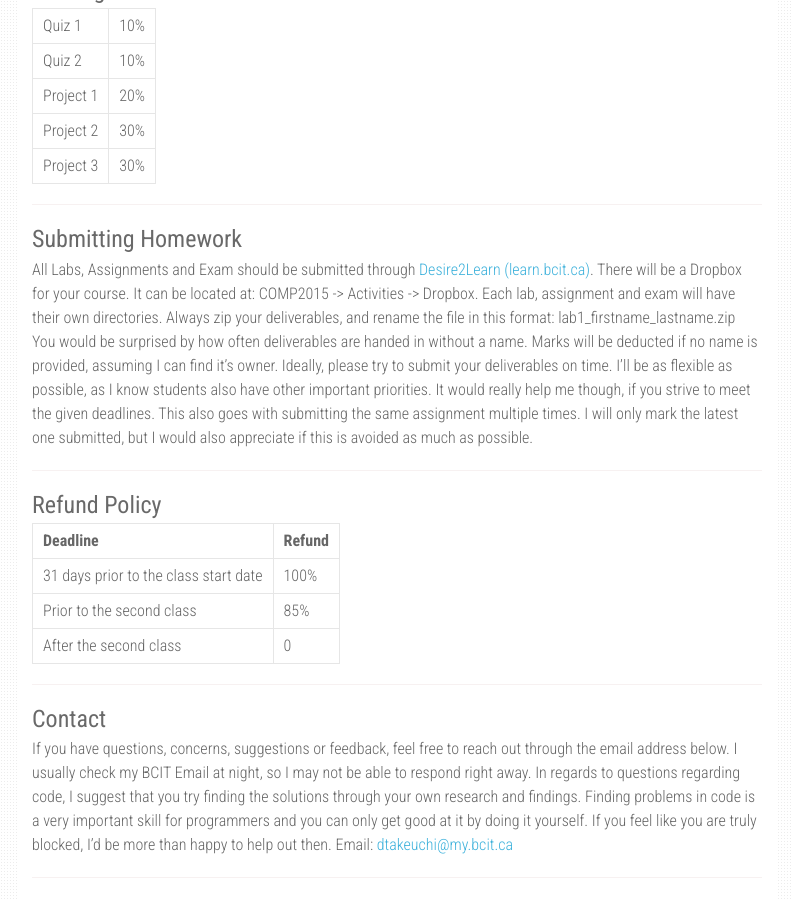
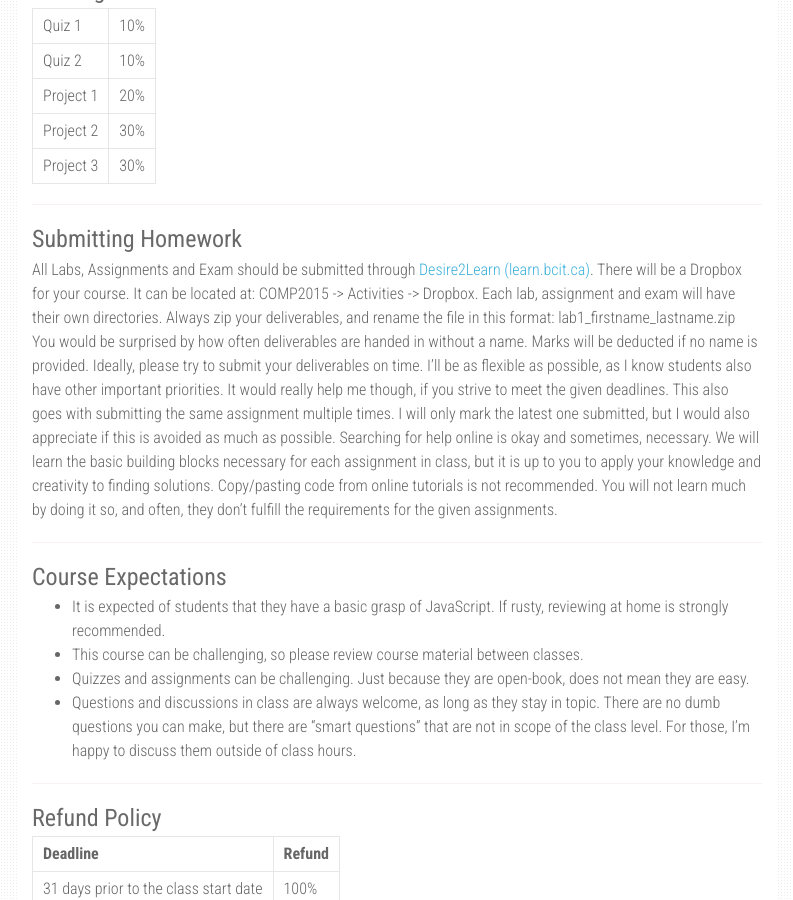
Before and after one commit to Julix91/COMP-2913, a Jekyll site: the page built from course_outline.md, in a window 1280 px wide and 900 px high, scrolled down 1829 px. Shown: the whole window, without its empty margins (338-1131 px from the left). Built offline with Jekyll 4.4.1, drawn with Linux system fonts in a browser that asks for light colours; nearby versions of some CDN libraries; our own code applies the rules of GitHub Pages for plain Markdown files; some of the changed text lies outside the part shown.

Commit message:
Update course content for new CRN

```diff
--- a/_config.yml
+++ b/_config.yml
@@ -25,8 +25,8 @@ urls:
       url: /course_outline
     - text: Helpful Resources
       url: /help
-    - text: Deliverables
-      url: /deliverables
+    # - text: Deliverables
+    #   url: /deliverables
     - text: About
       url: /about
     # - text: My Projects
--- a/course_outline.md
+++ b/course_outline.md
@@ -77,9 +77,19 @@ All marks related to labs, assignments, quizzes and tests will be available thro
 ### Submitting Homework
 All Labs, Assignments and Exam should be submitted through [Desire2Learn (learn.bcit.ca)](learn.bcit.ca).
 There will be a Dropbox for your course. It can be located at: COMP2015 -> Activities -> Dropbox. Each lab, assignment and exam will have their own directories. Always zip your deliverables, and rename the file in this format: lab1_firstname_lastname.zip
-You would be surprised by how often deliverables are handed in without a name. Marks will be deducted if no name is provided, assuming I can find it’s owner.
+You would be surprised by how often deliverables are handed in without a name. Marks will be deducted if no name is provided.
 Ideally, please try to submit your deliverables on time. I’ll be as flexible as possible, as I know students also have other important priorities. It would really help me though, if you strive to meet the given deadlines.
 This also goes with submitting the same assignment multiple times. I will only mark the latest one submitted, but I would also appreciate if this is avoided as much as possible.
+Searching for help online is okay and sometimes, necessary. We will learn the basic building blocks necessary for each assignment in class, but it is up to you to apply your knowledge and creativity to finding solutions.
+Copy/pasting code from online tutorials is not recommended. You will not learn much by doing it so, and often, they don't fulfill the requirements for the given assignments.
+
+---
+
+### Course Expectations
+- It is expected of students that they have a basic grasp of JavaScript. If rusty, reviewing at home is strongly recommended.
+- This course can be challenging, so please review course material between classes.
+- Quizzes and assignments can be challenging. Just because they are open-book, does not mean they are easy.
+- Questions and discussions in class are always welcome, as long as they stay in topic. There are no dumb questions you can make, but there are "smart questions" that are not in scope of the class level. For those, I'm happy to discuss them outside of class hours.
 
 ---
 
```
Also changed, not shown: other parts of course_outline.md (+6 -6 lines), _posts/2018-05-21-react-basics.md (renamed from _posts/2018-04-09-react-basics.md, +1 -1 lines), _posts/2018-05-21-react-introduction.md (renamed from _posts/2018-04-09-react-introduction.md, +1 -1 lines), _posts/2018-05-22-es6-features.md (renamed from _posts/2018-04-09-es6-features.md, +1 -1 lines), deliverables.md (+3 -3 lines), _posts/2018-05-21-setting-up-dev-environment.md (renamed from _posts/2018-04-09-setting-up-dev-environment.md), _upcoming-posts/2018-04-16-component-lifecycle.md (renamed from _posts/2018-04-16-component-lifecycle.md), _upcoming-posts/2018-04-16-event-handlers.md (renamed from _posts/2018-04-16-event-handlers.md), _upcoming-posts/2018-04-16-react-state.md (renamed from _posts/2018-04-16-react-state.md), _upcoming-posts/2018-04-23-conditional-rendering.md (renamed from _posts/2018-04-23-conditional-rendering.md), _upcoming-posts/2018-04-23-lists.md (renamed from _posts/2018-04-23-lists.md), _upcoming-posts/2018-04-30-async-requests.md (renamed from _posts/2018-04-30-async-requests.md), _upcoming-posts/2018-04-30-forms.md (renamed from _posts/2018-04-30-forms.md), _upcoming-posts/2018-04-30-installing-npm-packages.md (renamed from _posts/2018-04-30-installing-npm-packages.md), 2 more files, 1 other file.
